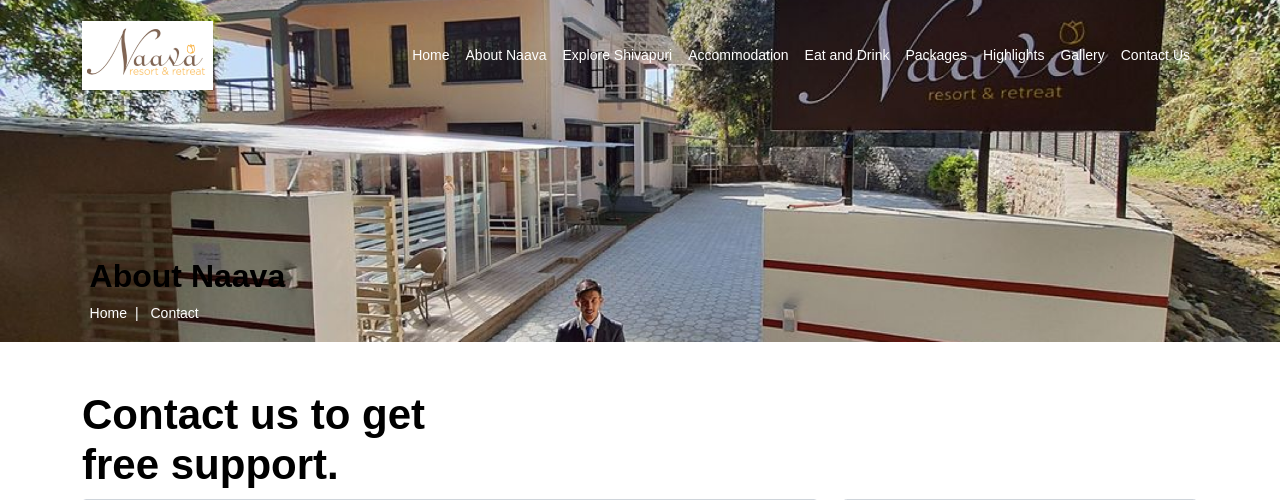
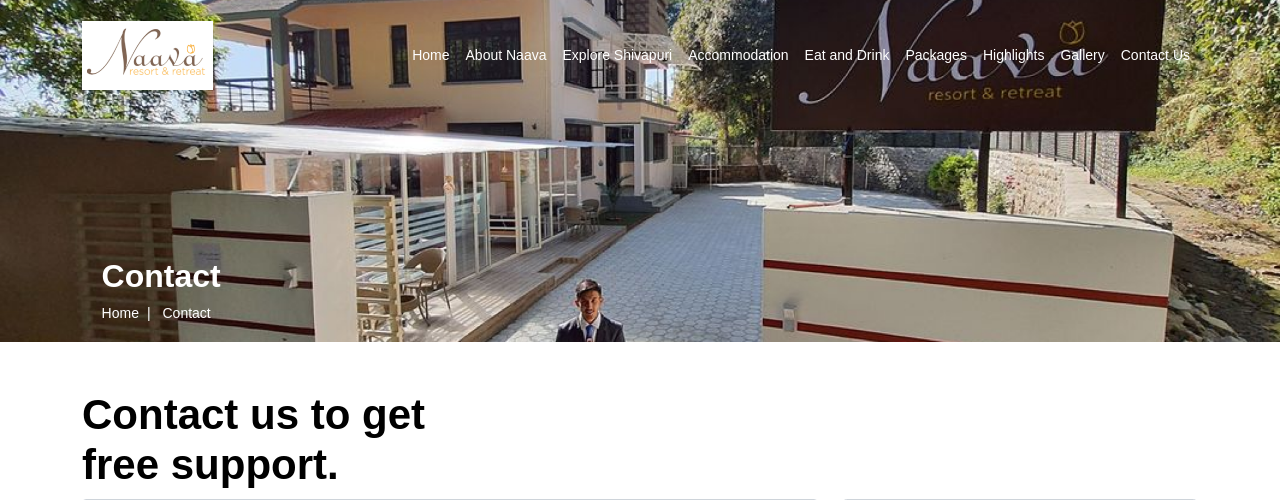
Before and after one commit to Birajramtel/hotel, a PHP site: page /contact.php in a window 1280 px wide. Shown: the top 500 px of the page. Run offline with PHP 8.4, Linux system fonts and the light colour scheme; some libraries are stand-ins or nearby versions.

Commit message:
Changes made in Contact us Page

```diff
--- a/contact.php
+++ b/contact.php
@@ -68,11 +68,11 @@
         <div class="about_image">
             <img src="img/Hotel_front_about.png" class="d-block w-100" alt=" Hotel Front">
         </div>
-        <div class="about_breadcrumb">
-            <h2 class="header_2"><strong><b>About Naava</b></strong> </h2>
-            <ul class="breadcrumb">
-                <li><a href="#">Home</a></li>
-                <li><a href="#">Contact</a></li>
+        <div class="container about_breadcrumb d-none d-md-block">
+            <h2 class="header_2 text-white"><strong><b>Contact</b></strong> </h2>
+            <ul class="breadcrumb pl-1">
+                <li><a href="index.php">Home </a></li>
+                <li><a href="contact.php">Contact</a></li>
             </ul>
         </div>
     </div>
```
